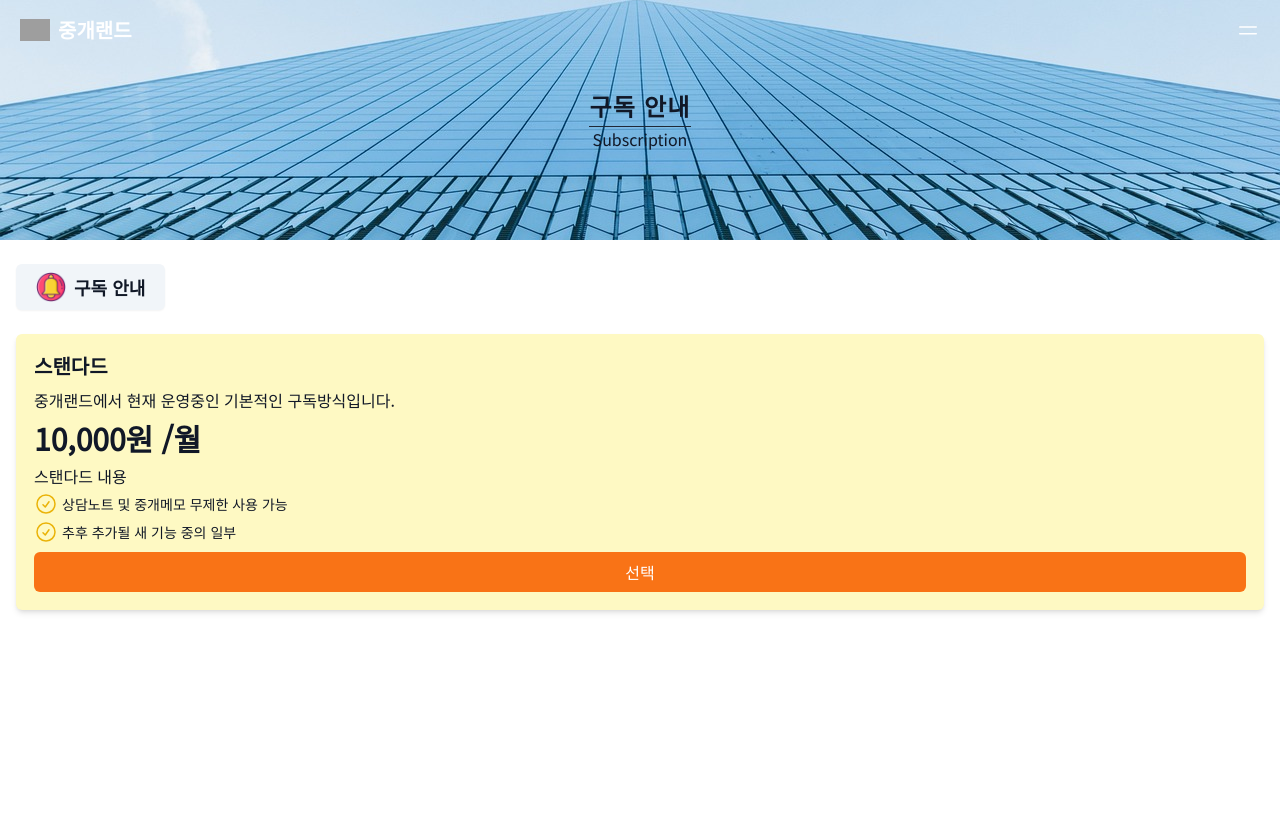
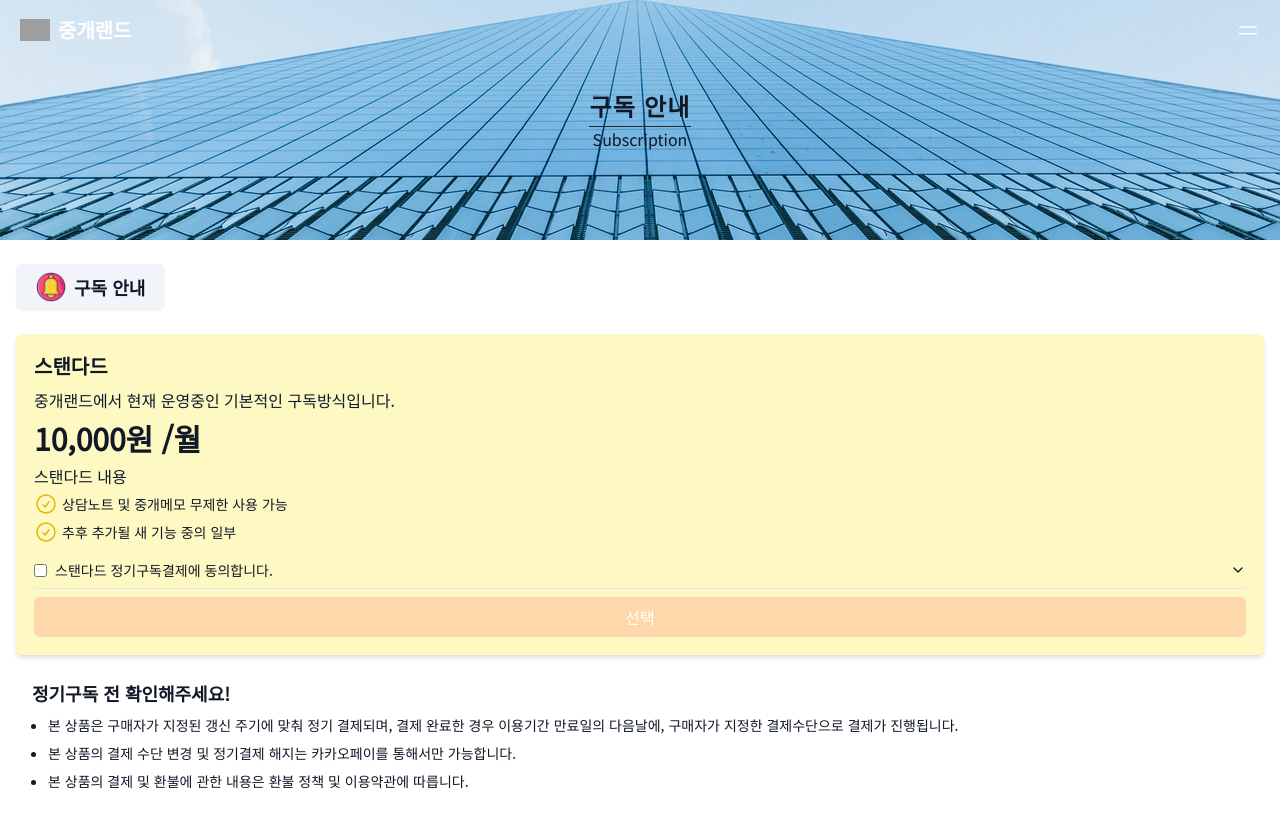
Before and after one commit to byeolee1221/realEstateAgent-land, a Next.js app: page /subscription in a window 1280 px wide. Shown: the top 828 px of the page. Before the commit the page ends 800 px from the top, so only its background shows below. Built offline with nearby package versions, Linux system fonts and the light colour scheme; no server answers; grey boxes are pictures that could not be loaded.

Commit message:
feat: 정기구독결제시 recoil 적용

```diff
--- a/app/api/kakaoPay/route.ts
+++ b/app/api/kakaoPay/route.ts
@@ -31,9 +31,9 @@ export async function POST(req: Request) {
           total_amount: amount,
           vat_amount: "900",
           tax_free_amount: "0",
-          approval_url: "http://localhost:3000/api/kakaoPay/success",
-          fail_url: "http://localhost:3000/api/kakaoPay/fail",
-          cancel_url: "http://localhost:3000/api/kakaoPay/cancel",
+          approval_url: "http://localhost:3000/subscription/success",
+          fail_url: "http://localhost:3000/subscription/fail",
+          cancel_url: "http://localhost:3000/subscription/cancel",
         },
         {
           headers: {
--- a/app/subscription/layout.tsx
+++ b/app/subscription/layout.tsx
@@ -1,7 +1,11 @@
+"use client"
+
+import { RecoilRoot } from "recoil";
 import NavBar from "@/components/navBar/NavBar";
 
 const SubscriptionLayout = ({ children }: { children: React.ReactNode }) => {
   return (
+    <RecoilRoot>
       <NavBar>
         <div className="flex flex-col space-y-6">
           <div className="flex flex-col items-center justify-center bg-[url('/subscription.jpg')] h-60 bg-center bg-cover">
@@ -13,6 +17,7 @@ const SubscriptionLayout = ({ children }: { children: React.ReactNode }) => {
           {children}
         </div>
       </NavBar>
+    </RecoilRoot>
   );
 };
 
--- a/app/subscription/page.tsx
+++ b/app/subscription/page.tsx
@@ -1,22 +1,18 @@
-"use client"
+"use client";
 
+import PaymentApprove from "@/components/subscription/PaymentApprove";
+import PaymentInfo from "@/components/subscription/PaymentInfo";
+import { getApproveState } from "@/lib/selectorState";
+import { cn } from "@/lib/utils";
 import axios from "axios";
 import Image from "next/image";
-import { useState } from "react";
+import { useRecoilValue } from "recoil";
 import { toast } from "sonner";
 
-interface IData {
-  tid: string,
-  next_redirect_pc_url: string
-}
+const Subscription = () => {
+  const approve = useRecoilValue(getApproveState);
 
-const Subscription = () => {
-  const [data, setData] = useState<IData>();
-
-  const standardArr = [
-    "상담노트 및 중개메모 무제한 사용 가능",
-    "추후 추가될 새 기능 중의 일부",
-  ];
+  const standardArr = ["상담노트 및 중개메모 무제한 사용 가능", "추후 추가될 새 기능 중의 일부"];
 
   const item_name = "중개랜드 스탠다드구독";
   const amount = 10000;
@@ -25,13 +21,13 @@ const Subscription = () => {
     try {
       const response = await axios.post("/api/kakaoPay", {
         item_name,
-        amount
+        amount,
       });
 
       if (response.status === 200) {
         console.log("정기결제 준비단계 테스트 완료");
-        setData(response.data);
-        window.open(data?.next_redirect_pc_url);
+
+        window.open(response.data.next_redirect_pc_url);
       }
     } catch (error: any) {
       console.log("subscription POST에서 오류 발생", error);
@@ -47,9 +43,7 @@ const Subscription = () => {
         <Image src="/subscriptionIcon.png" alt="구독" width={30} height={30} />
         <h2 className="text-lg font-semibold">구독 안내</h2>
       </div>
-      <div
-        className="bg-yellow-100 rounded-md flex flex-col space-y-2 p-4 border-2 border-transparent hover:border-yellow-200 shadow-md transition-colors"
-      >
+      <div className="bg-yellow-100 rounded-md flex flex-col space-y-2 p-4 border-2 border-transparent hover:border-yellow-200 shadow-md transition-colors">
         <h2 className="text-xl font-semibold">스탠다드</h2>
         <p>중개랜드에서 현재 운영중인 기본적인 구독방식입니다.</p>
         <h3 className="text-3xl font-semibold">10,000원 /월</h3>
@@ -75,8 +69,16 @@ const Subscription = () => {
             </div>
           ))}
         </div>
-        <button onClick={onSubscribe} className="bg-orange-500 hover:bg-orange-600 text-white px-3 py-2 rounded-md transition-colors">선택</button>
+        <PaymentApprove />
+        <button
+          onClick={onSubscribe}
+          className={cn("text-white px-3 py-2 rounded-md transition-colors", !approve ? "bg-orange-200" : "bg-orange-500 hover:bg-orange-600")}
+          disabled={!approve}
+        >
+          선택
+        </button>
       </div>
+      <PaymentInfo />
     </div>
   );
 };
--- /dev/null
+++ b/components/subscription/PaymentApprove.tsx
@@ -0,0 +1,28 @@
+
+import { useRecoilState } from "recoil";
+import { Accordion, AccordionContent, AccordionItem, AccordionTrigger } from "../ui/accordion";
+import { approveState } from "@/lib/atomState";
+
+const PaymentApprove = () => {
+  const [approve, setApprove] = useRecoilState(approveState);
+
+  const onApprove = () => {
+    setApprove((prevState) => !prevState);
+  };
+
+  return (
+    <Accordion type="single" collapsible className="w-full">
+      <AccordionItem value="item-1">
+        <AccordionTrigger className="py-2 hover:no-underline">
+          <div className="flex items-center space-x-2 text-sm">
+            <input type="checkbox" id="approve" name="approve" onChange={onApprove} />
+            <span>스탠다드 정기구독결제에 동의합니다.</span>
+          </div>
+        </AccordionTrigger>
+        <AccordionContent>정기결제 유의사항 표출</AccordionContent>
+      </AccordionItem>
+    </Accordion>
+  );
+};
+
+export default PaymentApprove;
--- /dev/null
+++ b/components/subscription/PaymentInfo.tsx
@@ -0,0 +1,26 @@
+const PaymentInfo = () => {
+  const infoArr = [
+    "본 상품은 구매자가 지정된 갱신 주기에 맞춰 정기 결제되며, 결제 완료한 경우 이용기간 만료일의 다음날에, 구매자가 지정한 결제수단으로 결제가 진행됩니다.",
+    "본 상품의 결제 수단 변경 및 정기결제 해지는 카카오페이를 통해서만 가능합니다.",
+    "본 상품의 결제 및 환불에 관한 내용은 환불 정책 및 이용약관에 따릅니다.",
+  ];
+
+  return (
+    <div className="flex flex-col space-y-2 px-4 w-full">
+      <div className="flex items-center space-x-2">
+        <h1 className="text-lg font-semibold">정기구독 전 확인해주세요!</h1>
+      </div>
+      {infoArr.map((data, i) => (
+        <div key={i} className="flex space-x-2 text-sm pl-4">
+          <ul className="list-disc">
+            <li>
+              {data}
+            </li>
+          </ul>
+        </div>
+      ))}
+    </div>
+  );
+};
+
+export default PaymentInfo;
--- /dev/null
+++ b/components/ui/accordion.tsx
@@ -0,0 +1,58 @@
+"use client"
+
+import * as React from "react"
+import * as AccordionPrimitive from "@radix-ui/react-accordion"
+import { ChevronDown } from "lucide-react"
+
+import { cn } from "@/lib/utils"
+
+const Accordion = AccordionPrimitive.Root
+
+const AccordionItem = React.forwardRef<
+  React.ElementRef<typeof AccordionPrimitive.Item>,
+  React.ComponentPropsWithoutRef<typeof AccordionPrimitive.Item>
+>(({ className, ...props }, ref) => (
+  <AccordionPrimitive.Item
+    ref={ref}
+    className={cn("border-b", className)}
+    {...props}
+  />
+))
+AccordionItem.displayName = "AccordionItem"
+
+const AccordionTrigger = React.forwardRef<
+  React.ElementRef<typeof AccordionPrimitive.Trigger>,
+  React.ComponentPropsWithoutRef<typeof AccordionPrimitive.Trigger>
+>(({ className, children, ...props }, ref) => (
+  <AccordionPrimitive.Header className="flex">
+    <AccordionPrimitive.Trigger
+      ref={ref}
+      className={cn(
+        "flex flex-1 items-center justify-between py-4 font-medium transition-all hover:underline [&[data-state=open]>svg]:rotate-180",
+        className
+      )}
+      {...props}
+    >
+      {children}
+      <ChevronDown className="h-4 w-4 shrink-0 transition-transform duration-200" />
+    </AccordionPrimitive.Trigger>
+  </AccordionPrimitive.Header>
+))
+AccordionTrigger.displayName = AccordionPrimitive.Trigger.displayName
+
+const AccordionContent = React.forwardRef<
+  React.ElementRef<typeof AccordionPrimitive.Content>,
+  React.ComponentPropsWithoutRef<typeof AccordionPrimitive.Content>
+>(({ className, children, ...props }, ref) => (
+  <AccordionPrimitive.Content
+    ref={ref}
+    className="overflow-hidden text-sm transition-all data-[state=closed]:animate-accordion-up data-[state=open]:animate-accordion-down"
+    {...props}
+  >
+    <div className={cn("pb-4 pt-0", className)}>{children}</div>
+  </AccordionPrimitive.Content>
+))
+
+AccordionContent.displayName = AccordionPrimitive.Content.displayName
+
+export { Accordion, AccordionItem, AccordionTrigger, AccordionContent }
--- /dev/null
+++ b/lib/atomState.ts
@@ -0,0 +1,6 @@
+import { atom } from "recoil";
+
+export const approveState = atom({
+  key: "approveState",
+  default: false
+});
--- /dev/null
+++ b/lib/selectorState.ts
@@ -0,0 +1,11 @@
+import { selector } from "recoil";
+import { approveState } from "./atomState";
+
+export const getApproveState = selector({
+  key: "getApproveState",
+  get: ({ get }) => {
+    const value = get(approveState);
+
+    return value;
+  }
+});
--- a/package.json
+++ b/package.json
@@ -11,6 +11,7 @@
   "dependencies": {
     "@auth/firebase-adapter": "^1.6.0",
     "@hookform/resolvers": "^3.3.4",
+    "@radix-ui/react-accordion": "^1.1.2",
     "@radix-ui/react-alert-dialog": "^1.0.5",
     "@radix-ui/react-dialog": "^1.0.5",
     "@radix-ui/react-dropdown-menu": "^2.0.6",
@@ -30,6 +31,7 @@
     "react": "^18",
     "react-dom": "^18",
     "react-hook-form": "^7.51.3",
+    "recoil": "^0.7.7",
     "sonner": "^1.4.41",
     "tailwind-merge": "^2.2.2",
     "tailwindcss-animate": "^1.0.7",
```
Also changed, not shown: 1 other file (tests, documents, lock files or other folders). Lines whose indentation alone changed are shown as unchanged.
